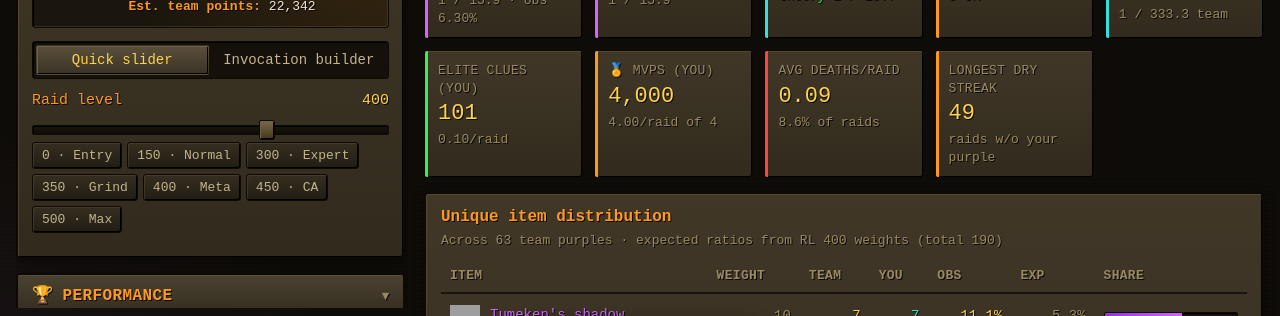
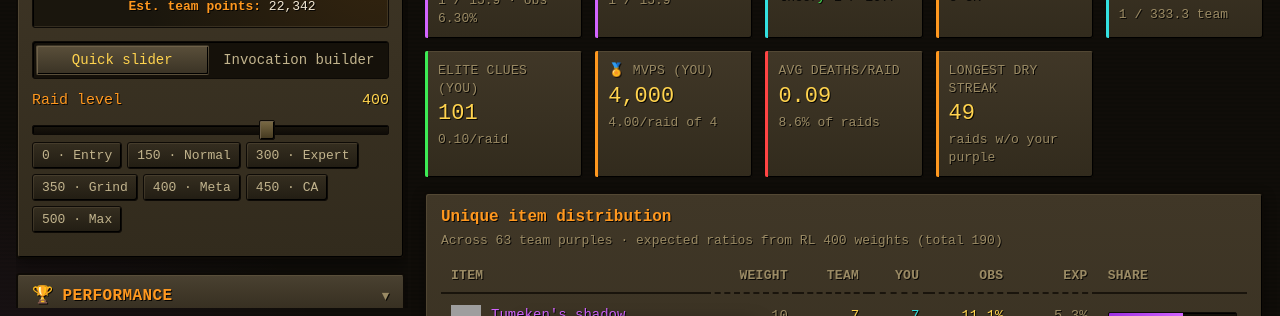
Before and after one commit to sublations/toa_loot_simulator, a plain HTML site: page index.html in a window 1280 px wide. Both pictures are taken after a click on the button "▶ Simulate". Shown: the part 484-800 px from the top of the page. Drawn offline with Linux system fonts and the light colour scheme; grey boxes are pictures that could not be loaded; a web font is replaced by a local one.

Commit message:
cleanup n polish

```diff
--- a/index.html
+++ b/index.html
@@ -298,11 +298,15 @@ input[type=checkbox]{width:auto;accent-color:#a07a2a;vertical-align:-2px;transfo
 canvas{display:block;width:100%}
 
 .utable{width:100%;border-collapse:collapse;font-size:14px}
-.utable th{text-align:left;padding:7px 9px;color:var(--rs-faint);font-family:var(--font-sm);font-size:13px;text-transform:uppercase;letter-spacing:.3px;border-bottom:2px solid var(--rs-bevel-lo)}
-.utable td{padding:8px 9px;border-bottom:1px solid var(--rs-bevel-lo);color:var(--rs-dim);vertical-align:middle}
+.utable th{text-align:left;padding:7px 10px;color:var(--rs-faint);font-family:var(--font-sm);font-size:13px;text-transform:uppercase;letter-spacing:.3px;border-bottom:2px solid var(--rs-bevel-lo);white-space:nowrap}
+.utable th.num{text-align:right}
+.utable th[title]{cursor:help;border-bottom-style:dashed}
+.utable td{padding:8px 10px;border-bottom:1px solid var(--rs-bevel-lo);color:var(--rs-dim);vertical-align:middle}
 .utable tr:last-child td{border-bottom:none}
 .utable tr.uniqrow:hover{background:rgba(255,152,31,.05)}
 .utable td.it{display:flex;align-items:center;gap:10px;color:var(--rs-white)}
+.utable td.it a{color:inherit;text-decoration:none;border-bottom:1px dotted rgba(240,230,210,.30)}
+.utable td.it a:hover{color:var(--rs-yellow);border-bottom-color:currentColor}
 .utable td.it.pur{color:var(--rs-purple)}
 .utable td.it .mini{width:30px;height:28px;display:grid;place-items:center;flex:0 0 auto}
 .utable td.it .mini img{max-width:30px;max-height:28px}
@@ -424,11 +428,11 @@ canvas{display:block;width:100%}
       <h2><span class="i">⚙️</span> Raid Level <span class="count" id="rlModeCount"></span></h2>
       <div class="body">
         <div class="rl-readout">
-          <div class="big" id="rlBig">400</div>
+          <div class="big" id="rlBig" title="Your raid level — the sum of all active invocation points.">400</div>
           <div class="meta">
-            <div><b>Adjusted:</b> <span class="v" id="rlAdj">340</span> · <b>Pts/1%:</b> <span class="v" id="rlDenom">3,700</span></div>
+            <div title="Raid level after diminishing returns (above 310, then 430). Drives the purple denominator."><b>Adjusted:</b> <span class="v" id="rlAdj">340</span> · <span title="Reward points needed for each 1% of unique chance: 10,500 − 20 × adjusted RL."><b>Pts/1%:</b> <span class="v" id="rlDenom">3,700</span></span></div>
             <div><b>Per-1% purple</b> uses diminishing-returns RL</div>
-            <div><b>Est. team points:</b> <span class="v" id="rlEstPts">—</span></div>
+            <div title="Estimated combined team reward points at this raid level, team size & downs."><b>Est. team points:</b> <span class="v" id="rlEstPts">—</span></div>
           </div>
         </div>
         <div class="seg" id="rlMode" style="margin-bottom:12px">
@@ -604,7 +608,7 @@ function purpleWeights(rl){
 }
 
 const PET={name:"Tumeken's guardian",file:"Tumeken%27s_guardian.png",emoji:"🐤"};
-const CLUE={name:"Clue scroll (elite)",file:"Clue_scroll_%28Elite%29.png",emoji:"📜"};
+const CLUE={name:"Clue scroll (elite)",file:"Clue_scroll_%28elite%29.png",emoji:"📜"};
 
 const COMMON=[
   {name:"Coins",div:1,file:"Coins_10000.png",emoji:"🪙"},
@@ -934,6 +938,8 @@ function getRng(){ const raw=document.getElementById("seed").value.trim(); let s
    ========================================================================== */
 function iconHTML(file,emoji,cls){cls=cls||"";return `<span class="ic ${cls}"><img src="${WIKI_IMG}${file}" alt="" loading="lazy" onerror="this.outerHTML='<span class=&quot;fallback&quot;>${emoji}</span>'"/></span>`;}
 function miniIconHTML(file,emoji){return `<span class="mini"><img src="${WIKI_IMG}${file}" alt="" loading="lazy" onerror="this.outerHTML='${emoji}'"/></span>`;}
+const wikiUrl=name=>"https://oldschool.runescape.wiki/w/"+encodeURIComponent(name.replace(/ /g,"_"));
+const wlink=name=>`<a href="${wikiUrl(name)}" target="_blank" rel="noopener" title="Open “${name}” on the OSRS Wiki ↗">${name}</a>`;
 const fmt=n=>n>=1e9?(n/1e9).toFixed(2)+"B":n>=1e6?(n/1e6).toFixed(n>=1e7?1:2)+"M":n>=1e4?Math.round(n/1e3)+"K":n>=1000?(Math.round(n/100)/10)+"K":Math.round(n).toLocaleString();
 const fmtFull=n=>Math.round(n).toLocaleString();
 const pct=(x,d=2)=>(x*100).toFixed(d)+"%";
@@ -1034,10 +1040,10 @@ function renderExpected(){
 
   // stat cards
   let cards=`<div class="stat-grid">
-    <div class="stat"><div class="k">Team points (est.)</div><div class="v">${fmt(expTeam)}</div><div class="d">${fmtFull(Math.round(perPerson))} / person · ${downs}-down</div></div>
-    <div class="stat purple"><div class="k">Team purple chance</div><div class="v">${pct(teamPurp)}</div><div class="d">${oneIn(teamPurp)} raids</div></div>
-    <div class="stat cyan"><div class="k">Team pet chance</div><div class="v" style="font-size:22px">${pct(teamPet,3)}</div><div class="d">${oneIn(teamPet)} raids</div></div>
-    <div class="stat green"><div class="k">Elite clue / person</div><div class="v" style="font-size:22px">${pct(personalClue(perPerson),2)}</div><div class="d">${oneIn(personalClue(perPerson))}</div></div>
+    <div class="stat" title="Estimated combined reward points for the whole team, from the Wiki HP-based engine (no deaths).&#10;Each player ≈ this ÷ team size on an even split."><div class="k">Team points (est.)</div><div class="v">${fmt(expTeam)}</div><div class="d">${fmtFull(Math.round(perPerson))} / person · ${downs}-down</div></div>
+    <div class="stat purple" title="Chance at least one player in the team gets a unique this raid.&#10;= min(55%, teamPoints / (100 × (10500 − 20 × adjRL)))"><div class="k">Team purple chance</div><div class="v">${pct(teamPurp)}</div><div class="d">${oneIn(teamPurp)} raids</div></div>
+    <div class="stat cyan" title="Chance the team gets Tumeken's guardian (pet) this raid — rolled independently of the purple.&#10;= teamPoints / (100 × (350000 − 700 × adjRLpet))"><div class="k">Team pet chance</div><div class="v" style="font-size:22px">${pct(teamPet,3)}</div><div class="d">${oneIn(teamPet)} raids</div></div>
+    <div class="stat green" title="Your personal elite clue chance per raid.&#10;= personalPoints / 200000"><div class="k">Elite clue / person</div><div class="v" style="font-size:22px">${pct(personalClue(perPerson),2)}</div><div class="d">${oneIn(personalClue(perPerson))}</div></div>
   </div>`;
 
   // unique table (per person, like wiki)
@@ -1045,8 +1051,8 @@ function renderExpected(){
   let rows="";
   for(const it of rates){
     const supp=rl<it.level;
-    rows+=`<tr class="uniqrow">
-      <td class="it pur">${miniIconHTML(it.file,it.emoji)} ${it.name}${supp?' <span style="color:var(--rs-red);font-size:12px">×1/50</span>':''}</td>
+    rows+=`<tr class="uniqrow" title="${it.name}: weight ${it.weight} of ${ws}${supp?` — suppressed ×1/50 below RL ${it.level}`:''}">
+      <td class="it pur">${miniIconHTML(it.file,it.emoji)} ${wlink(it.name)}${supp?' <span style="color:var(--rs-red);font-size:12px">×1/50</span>':''}</td>
       <td class="num dim">${it.weight}</td>
       <td class="num">${pct(it.rate/n,4)}</td>
       <td class="num cy">${oneIn(it.rate/n)}</td>
@@ -1055,13 +1061,19 @@ function renderExpected(){
   }
   const totUnique=rates.reduce((a,b)=>a+b.rate,0);
   let utable=`<div class="chart-card"><h3>Average rewards per person</h3>
-    <div class="csub">Analytical odds at RL ${rl}, team ${n}, ${downs}-down, ${EFF[cfg.eff].l} — mirrors the Wiki's loot calculator (even split assumed). Weights total ${ws}.</div>
-    <table class="utable"><thead><tr><th>Unique</th><th class="num">Weight</th><th class="num">Per person</th><th class="num">≈ 1 in</th><th class="num">Team</th></tr></thead>
+    <div class="csub">Analytical odds at RL ${rl}, team ${n}, ${downs}-down, ${EFF[cfg.eff].l} — mirrors the <a href="https://oldschool.runescape.wiki/w/Calculator:Tombs_of_Amascut_loot" target="_blank" rel="noopener">Wiki's loot calculator</a> (even split assumed). Weights total ${ws}.</div>
+    <table class="utable"><thead><tr>
+      <th>Unique</th>
+      <th class="num" title="Relative drop weight at this raid level (out of ${ws})">Weight</th>
+      <th class="num" title="Your individual chance per raid, assuming an even points split">Per person</th>
+      <th class="num" title="Average number of raids between drops, per person">≈ 1 in</th>
+      <th class="num" title="Chance that someone in the whole team receives it">Team</th>
+    </tr></thead>
     <tbody>${rows}
-      <tr class="uniqrow"><td class="it">${miniIconHTML(PET.file,PET.emoji)} ${PET.name} <span style="color:var(--rs-faint);font-size:12px">(pet)</span></td><td class="num dim">—</td><td class="num">${pct(teamPet/n,4)}</td><td class="num cy">${oneIn(teamPet/n)}</td><td class="num dim">${pct(teamPet,3)}</td></tr>
-      <tr class="uniqrow"><td class="it">${miniIconHTML(CLUE.file,CLUE.emoji)} ${CLUE.name}</td><td class="num dim">—</td><td class="num">${pct(personalClue(perPerson),3)}</td><td class="num cy">${oneIn(personalClue(perPerson))}</td><td class="num dim">${pct(Math.min(1,expTeam/CLUE_DENOM),2)}</td></tr>
+      <tr class="uniqrow" title="Pet — rolled independently of the purple"><td class="it">${miniIconHTML(PET.file,PET.emoji)} ${wlink(PET.name)} <span style="color:var(--rs-faint);font-size:12px">(pet)</span></td><td class="num dim">—</td><td class="num">${pct(teamPet/n,4)}</td><td class="num cy">${oneIn(teamPet/n)}</td><td class="num dim">${pct(teamPet,3)}</td></tr>
+      <tr class="uniqrow" title="Elite clue — points / 200,000 per person"><td class="it">${miniIconHTML(CLUE.file,CLUE.emoji)} ${wlink(CLUE.name)}</td><td class="num dim">—</td><td class="num">${pct(personalClue(perPerson),3)}</td><td class="num cy">${oneIn(personalClue(perPerson))}</td><td class="num dim">${pct(Math.min(1,expTeam/CLUE_DENOM),2)}</td></tr>
     </tbody>
-    <tfoot><tr><td>Any purple</td><td class="num">${ws}</td><td class="num">${pct(totUnique/n,3)}</td><td class="num cy">${oneIn(totUnique/n)}</td><td class="num">${pct(totUnique,2)}</td></tr></tfoot>
+    <tfoot><tr title="Chance of any unique at all"><td>Any purple</td><td class="num">${ws}</td><td class="num">${pct(totUnique/n,3)}</td><td class="num cy">${oneIn(totUnique/n)}</td><td class="num">${pct(totUnique,2)}</td></tr></tfoot>
     </table></div>`;
 
   // points breakdown by room
@@ -1074,11 +1086,23 @@ function renderExpected(){
   prows+=`<tr class="uniqrow"><td class="it">🏅 MVP bonuses (top contributor each boss room)</td><td class="num dim">×4</td><td class="num dim">to MVP</td><td class="num">${fmtFull(MVP_PER*n)}</td></tr>`;
   let ptable=`<div class="chart-card"><h3>Where the points come from</h3>
     <div class="csub">Wiki HP-based engine: scaled HP = floor(baseHP · (1+RL/250) · teamScale[${n}]=${TEAM_SCALE[n]}), points = floor(HP·mult)·count, ×completeness ${K_BOSS} for paths/adds. MVP points concentrate on carries in actual raids; this even-split estimate gives each player ${fmtFull(MVP_PER)}.</div>
-    <table class="utable"><thead><tr><th>Source</th><th class="num">Base HP</th><th class="num">Mult</th><th class="num">Points</th></tr></thead>
+    <table class="utable"><thead><tr>
+      <th>Source</th>
+      <th class="num" title="Base hit-points before raid-level and team scaling">Base HP</th>
+      <th class="num" title="Points multiplier applied to this source's scaled HP">Mult</th>
+      <th class="num" title="Estimated points contributed to the team total">Points</th>
+    </tr></thead>
     <tbody>${prows}</tbody>
-    <tfoot><tr><td>Estimated team total</td><td></td><td></td><td class="num">${fmtFull(expTeam)}</td></tr></tfoot></table></div>`;
+    <tfoot><tr title="Sum of all sources — matches the Wiki calculator"><td>Estimated team total</td><td></td><td></td><td class="num">${fmtFull(expTeam)}</td></tr></tfoot></table></div>`;
 
-  el.innerHTML=head+cards+utable+ptable;
+  const sources=`<div class="csub" style="margin:0 2px;line-height:1.7">Sources:
+    <a href="https://oldschool.runescape.wiki/w/Chest_(Tombs_of_Amascut)" target="_blank" rel="noopener">Chest mechanics</a> ·
+    <a href="https://oldschool.runescape.wiki/w/Calculator:Tombs_of_Amascut_loot" target="_blank" rel="noopener">loot calculator</a> ·
+    <a href="https://oldschool.runescape.wiki/w/Module:Tombs_of_Amascut_loot" target="_blank" rel="noopener">loot module</a> ·
+    <a href="https://oldschool.runescape.wiki/w/Tumeken%27s_guardian" target="_blank" rel="noopener">pet</a> ·
+    <a href="https://oldschool.runescape.wiki/w/Invocations" target="_blank" rel="noopener">invocations</a>. Full derivations in the Mechanics tab.</div>`;
+
+  el.innerHTML=head+cards+utable+ptable+sources;
 }
 
 /* ============================================================================
@@ -1162,15 +1186,15 @@ function renderBatch(acc,cfg){
   </div>`;
 
   let cards=`<div class="stat-grid">
-    <div class="stat purple"><div class="k">Team purples</div><div class="v">${fmtFull(acc.teamPurples)}</div><div class="d">${oneIn(teamRate)} · obs ${pct(teamRate)}</div></div>
-    <div class="stat purple"><div class="k">Your purples</div><div class="v">${fmtFull(acc.youPurples)}</div><div class="d">${oneIn(youRate)}</div></div>
-    <div class="stat cyan"><div class="k">Expected / raid</div><div class="v" style="font-size:22px">${pct(expChance)}</div><div class="d ${Math.abs(teamRate-expChance)<expChance*0.08?'good':''}">theory ${oneIn(expChance)}</div></div>
-    <div class="stat"><div class="k">Avg your points</div><div class="v" style="font-size:22px">${fmt(meanYou)}</div><div class="d">σ ${fmt(sdYou)}</div></div>
-    <div class="stat cyan"><div class="k">Pets (you / team)</div><div class="v" style="font-size:22px">${acc.youPets} / ${acc.teamPets}</div><div class="d">${oneIn(acc.teamPets/n)} team</div></div>
-    <div class="stat green"><div class="k">Elite clues (you)</div><div class="v" style="font-size:22px">${fmtFull(acc.youClues)}</div><div class="d">${(acc.youClues/n).toFixed(2)}/raid</div></div>
-    <div class="stat"><div class="k">🏅 MVPs (you)</div><div class="v" style="font-size:22px">${fmtFull(acc.youMVPs)}</div><div class="d">${(acc.youMVPs/n).toFixed(2)}/raid of ${MVP_ROOMS.length}</div></div>
-    <div class="stat red"><div class="k">Avg deaths/raid</div><div class="v" style="font-size:22px">${avgDeaths.toFixed(2)}</div><div class="d">${pct(acc.deathRaids/n,1)} of raids</div></div>
-    <div class="stat"><div class="k">Longest dry streak</div><div class="v" style="font-size:22px">${fmtFull(acc.youMaxDry)}</div><div class="d">raids w/o your purple</div></div>
+    <div class="stat purple" title="Total uniques the whole team received across all simulated raids."><div class="k">Team purples</div><div class="v">${fmtFull(acc.teamPurples)}</div><div class="d">${oneIn(teamRate)} · obs ${pct(teamRate)}</div></div>
+    <div class="stat purple" title="Uniques that landed on you (Player 1), driven by your contribution share."><div class="k">Your purples</div><div class="v">${fmtFull(acc.youPurples)}</div><div class="d">${oneIn(youRate)}</div></div>
+    <div class="stat cyan" title="Mean theoretical team purple chance per raid. Observed should converge to this — green when within 8%."><div class="k">Expected / raid</div><div class="v" style="font-size:22px">${pct(expChance)}</div><div class="d ${Math.abs(teamRate-expChance)<expChance*0.08?'good':''}">theory ${oneIn(expChance)}</div></div>
+    <div class="stat" title="Average reward points you earned per raid, with standard deviation σ."><div class="k">Avg your points</div><div class="v" style="font-size:22px">${fmt(meanYou)}</div><div class="d">σ ${fmt(sdYou)}</div></div>
+    <div class="stat cyan" title="Tumeken's guardian pets — yours vs the whole team. Independent of purples."><div class="k">Pets (you / team)</div><div class="v" style="font-size:22px">${acc.youPets} / ${acc.teamPets}</div><div class="d">${oneIn(acc.teamPets/n)} team</div></div>
+    <div class="stat green" title="Elite clue scrolls you received (points / 200000 each raid)."><div class="k">Elite clues (you)</div><div class="v" style="font-size:22px">${fmtFull(acc.youClues)}</div><div class="d">${(acc.youClues/n).toFixed(2)}/raid</div></div>
+    <div class="stat" title="How often you were the room MVP (top contributor) — out of ${MVP_ROOMS.length} boss rooms per raid."><div class="k">🏅 MVPs (you)</div><div class="v" style="font-size:22px">${fmtFull(acc.youMVPs)}</div><div class="d">${(acc.youMVPs/n).toFixed(2)}/raid of ${MVP_ROOMS.length}</div></div>
+    <div class="stat red" title="Mean deaths across the team per raid (Poisson). Each death costs max(20% of points, 1000)."><div class="k">Avg deaths/raid</div><div class="v" style="font-size:22px">${avgDeaths.toFixed(2)}</div><div class="d">${pct(acc.deathRaids/n,1)} of raids</div></div>
+    <div class="stat" title="The longest run of consecutive raids in which you received no unique — a feel for variance."><div class="k">Longest dry streak</div><div class="v" style="font-size:22px">${fmtFull(acc.youMaxDry)}</div><div class="d">raids w/o your purple</div></div>
   </div>`;
 
   const weights=purpleWeights(rl),totalW=weights.reduce((a,b)=>a+b.weight,0);
@@ -1178,10 +1202,10 @@ function renderBatch(acc,cfg){
   let rows="";
   for(const p of weights){ const got=acc.itemCounts[p.name],youGot=acc.youItemCounts[p.name];
     const obs=acc.teamPurples>0?got/acc.teamPurples:0, exp=p.weight/totalW*(rl<p.level?1/50:1);
-    rows+=`<tr class="uniqrow"><td class="it pur">${miniIconHTML(p.file,p.emoji)} ${p.name}</td><td class="num dim">${p.weight}</td><td class="num">${fmtFull(got)}</td><td class="num cy">${fmtFull(youGot)}</td><td class="num">${pct(obs,1)}</td><td class="num dim">${pct(p.weight/totalW,1)}</td><td class="barcell"><div class="minibar"><div class="f" style="width:${(got/maxCount*100).toFixed(1)}%"></div></div></td></tr>`; }
+    rows+=`<tr class="uniqrow" title="${p.name}: weight ${p.weight} of ${totalW}"><td class="it pur">${miniIconHTML(p.file,p.emoji)} ${wlink(p.name)}</td><td class="num dim">${p.weight}</td><td class="num">${fmtFull(got)}</td><td class="num cy">${fmtFull(youGot)}</td><td class="num">${pct(obs,1)}</td><td class="num dim">${pct(p.weight/totalW,1)}</td><td class="barcell"><div class="minibar"><div class="f" style="width:${(got/maxCount*100).toFixed(1)}%"></div></div></td></tr>`; }
   let utable=`<div class="chart-card"><h3>Unique item distribution</h3>
     <div class="csub">Across ${fmtFull(acc.teamPurples)} team purples · expected ratios from RL ${rl} weights (total ${totalW})</div>
-    <table class="utable"><thead><tr><th>Item</th><th class="num">Weight</th><th class="num">Team</th><th class="num">You</th><th class="num">Obs</th><th class="num">Exp</th><th class="barcell">Share</th></tr></thead><tbody>${rows}</tbody></table></div>`;
+    <table class="utable"><thead><tr><th>Item</th><th class="num" title="Drop weight at this raid level">Weight</th><th class="num" title="Times the whole team received it">Team</th><th class="num" title="Times you (Player 1) received it">You</th><th class="num" title="Observed share of team purples">Obs</th><th class="num" title="Expected share from the weights">Exp</th><th class="barcell">Share</th></tr></thead><tbody>${rows}</tbody></table></div>`;
 
   let charts=`<div class="chart-card"><h3>Your reward-point distribution</h3>
     <div class="csub">${fmtFull(n)} raids · mean ${fmtFull(Math.round(meanYou))} · range ${fmtFull(Math.round(acc.youPtsMin))}–${fmtFull(Math.round(acc.youPtsMax))}</div>
```
